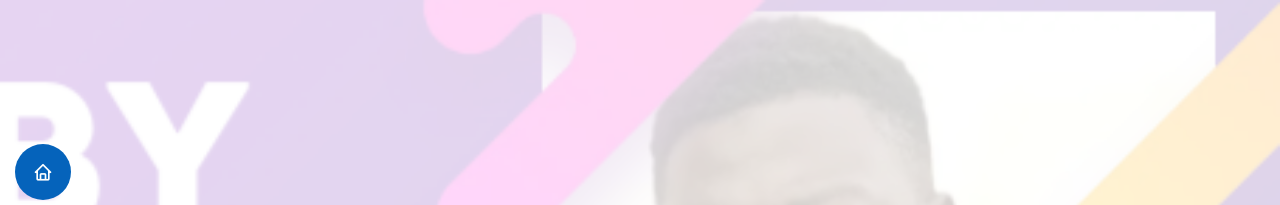
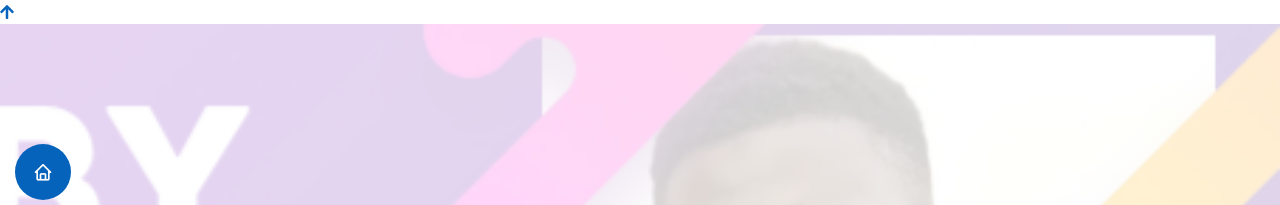
Before and after one commit to sibylassana95/Portfolio-, a plain HTML site: page index.html in a window 1280 px wide. Shown: the top 205 px of the page. Drawn offline with nearby package versions, Linux system fonts and the light colour scheme.

Commit message:
Update index.html

```diff
--- a/index.html
+++ b/index.html
@@ -34,7 +34,40 @@
 </head>
 
 <body>
+<!-- Messenger Plugin de discussion Code -->
+  <div id="fb-root"></div>
 
+  <!-- Your Plugin de discussion code -->
+  <div id="fb-customer-chat" class="fb-customerchat">
+  </div>
+
+  <script>
+    var chatbox = document.getElementById('fb-customer-chat');
+    chatbox.setAttribute("page_id", "112651390086228");
+    chatbox.setAttribute("attribution", "biz_inbox");
+  </script>
+
+  <!-- Your SDK code -->
+  <script>
+    window.fbAsyncInit = function () {
+      FB.init({
+        xfbml: true,
+        version: 'v13.0'
+      });
+    };
+
+    (function (d, s, id) {
+      var js, fjs = d.getElementsByTagName(s)[0];
+      if (d.getElementById(id)) return;
+      js = d.createElement(s); js.id = id;
+      js.src = 'https://connect.facebook.net/fr_FR/sdk/xfbml.customerchat.js';
+      fjs.parentNode.insertBefore(js, fjs);
+    }(document, 'script', 'facebook-jssdk'));
+  </script>
+  <!-- button deplacer -->
+  <div class="scroll-button">
+    <a href="#home"><i class="fas fa-arrow-up"></i></a>
+  </div>
 
   <!-- ======= Mobile nav toggle button ======= -->
   <!-- <button type="button" class="mobile-nav-toggle d-xl-none"><i class="bi bi-list mobile-nav-toggle"></i></button> -->
```
